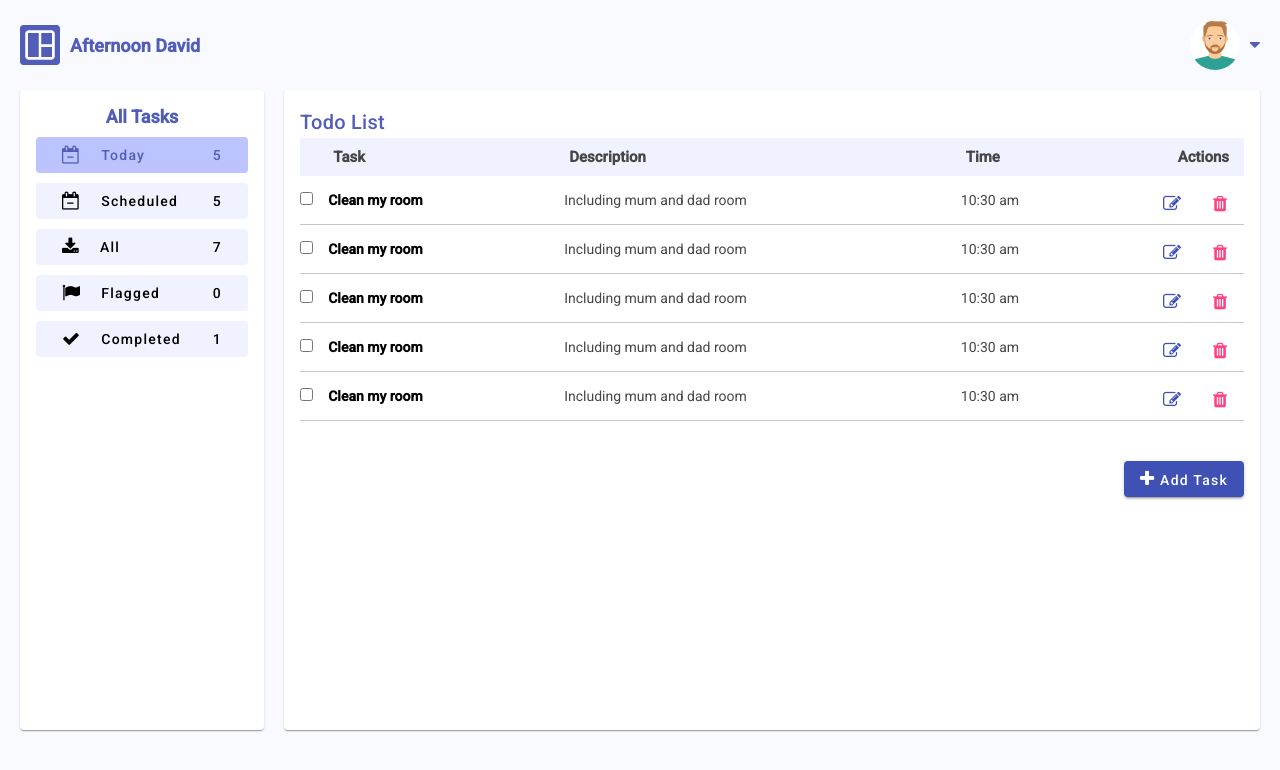
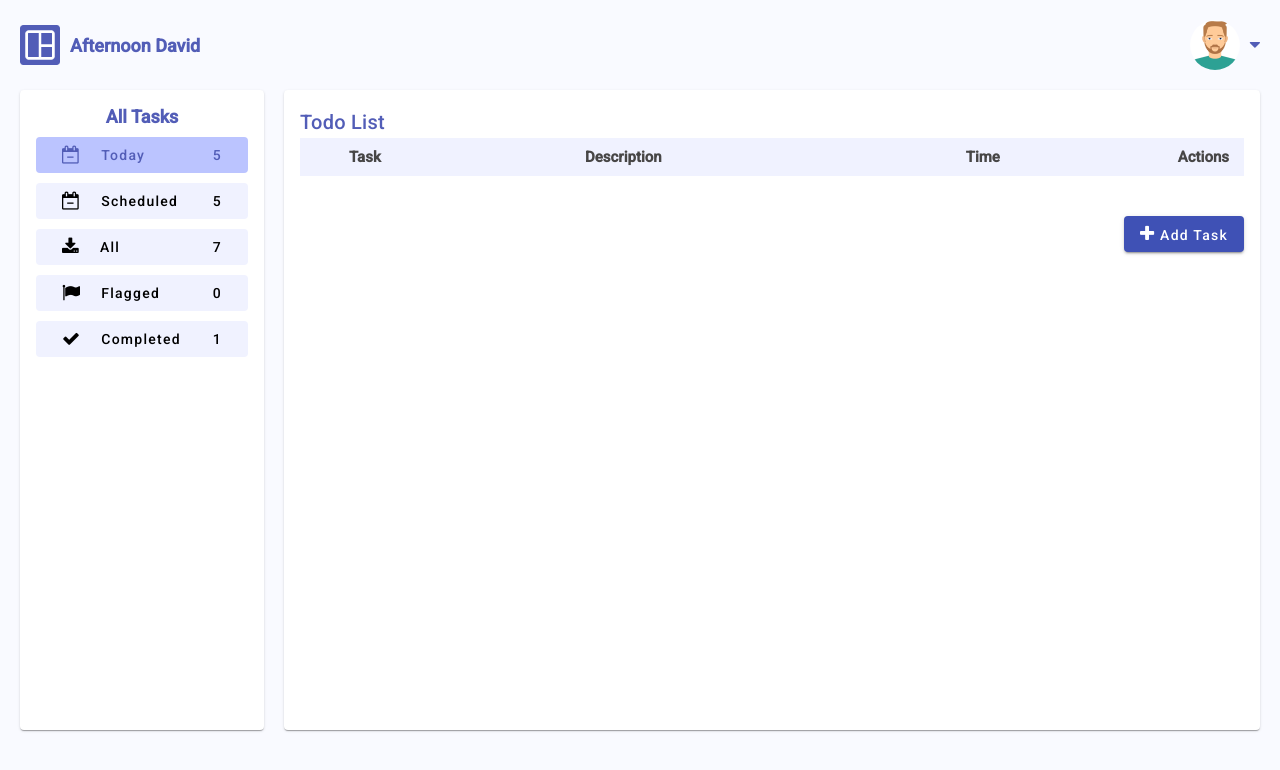
Before and after one commit to Onosgb/e-health-test, an Angular app: page / in a window 1280 px wide. Shown: the top 770 px of the page. Built offline with nearby package versions, Linux system fonts and the light colour scheme.

Commit message:
Update,List and delete todo: completed

```diff
--- a/src/app/app.component.html
+++ b/src/app/app.component.html
@@ -55,6 +55,10 @@
     </mat-card>
   </div>
   <div class="content">
-    <app-todo-list></app-todo-list>
+    <app-todo-list
+      (createEvent)="createTodo($event)"
+      [todos]="todos"
+      (deleteEvent)="deleteTodo($event)"
+    ></app-todo-list>
   </div>
 </div>
--- a/src/app/app.component.ts
+++ b/src/app/app.component.ts
@@ -1,4 +1,6 @@
-import { Component } from '@angular/core';
+import { Component, inject } from '@angular/core';
+import { Todo } from './models';
+import { MatSnackBar } from '@angular/material/snack-bar';
 
 @Component({
   selector: 'app-root',
@@ -6,6 +8,8 @@ import { Component } from '@angular/core';
   styleUrls: ['./app.component.scss'],
 })
 export class AppComponent {
+  matSnackBar = inject(MatSnackBar);
+  todos: Todo[] = [];
   title = 'e-health-todo-list';
 
   get getTimeOfDay(): string {
@@ -19,4 +23,27 @@ export class AppComponent {
       return 'Night';
     }
   }
+
+  createTodo(todo: Todo) {
+    if (todo) {
+      if (typeof todo.id === 'number') {
+        this.todos = this.todos.map((oldTodo) =>
+          oldTodo.id === todo.id ? todo : oldTodo
+        );
+        this.msg('Successfully updated!');
+      } else {
+        this.todos.push({ ...todo, id: this.todos.length });
+        this.msg('Successfully added!');
+      }
+    }
+  }
+
+  deleteTodo(id: number) {
+    this.todos = this.todos.filter((todo) => todo.id !== +id);
+    this.msg('Successfully removed!');
+  }
+
+  msg(msg: string) {
+    this.matSnackBar.open(msg, 'X', { duration: 3000 });
+  }
 }
--- a/src/app/components/todo-form/todo-form.component.ts
+++ b/src/app/components/todo-form/todo-form.component.ts
@@ -14,24 +14,35 @@ import { MAT_DIALOG_DATA, MatDialogRef } from '@angular/material/dialog';
   styleUrls: ['./todo-form.component.scss'],
 })
 export class TodoFormComponent {
-  todoForm = new FormGroup({
-    id: new FormControl(''),
-    task: new FormControl('', Validators.required),
-    description: new FormControl('', Validators.required),
-    time: new FormControl('', Validators.required),
-    priority: new FormControl(''),
-    isScheduled: new FormControl(false, Validators.required),
-    date: new FormControl(new Date()),
-  });
+  todoForm!: FormGroup;
 
   submitted = false;
   constructor(
     public dialogRef: MatDialogRef<TodoFormComponent>,
-    @Inject(MAT_DIALOG_DATA) public data: Todo
-  ) {}
+    @Inject(MAT_DIALOG_DATA) public data: Todo,
+    private fb: FormBuilder
+  ) {
+    this.createForm();
+
+    if (data) {
+      this.todoForm.patchValue(this.data);
+    }
+  }
 
   get f() {
     return this.todoForm.controls;
+  }
+
+  createForm() {
+    this.todoForm = this.fb.group({
+      id: new FormControl(''),
+      task: new FormControl('', Validators.required),
+      description: new FormControl('', Validators.required),
+      time: new FormControl('', Validators.required),
+      priority: new FormControl(''),
+      isScheduled: new FormControl(false, Validators.required),
+      date: new FormControl(new Date()),
+    });
   }
 
   onSubmit() {
--- a/src/app/components/todo-list/todo-list.component.html
+++ b/src/app/components/todo-list/todo-list.component.html
@@ -14,81 +14,23 @@
         </th>
       </thead>
       <tbody>
-        <tr>
+        <tr *ngFor="let todo of todos">
           <td><input type="checkbox" /></td>
-          <td><span class="task">Clean my room</span></td>
-          <td>Including mum and dad room</td>
-          <td>10:30 am</td>
+          <td>
+            <span class="task">{{ todo.task }}</span>
+          </td>
+          <td>{{ todo.description }}</td>
+          <td>{{ todo.time }} am</td>
           <td>
             <div class="actions">
-              <button mat-icon-button color="primary">
+              <button mat-icon-button color="primary" (click)="editTodo(todo)">
                 <i class="fa fa-pencil-square-o" aria-hidden="true"></i>
               </button>
-              <button mat-icon-button color="accent">
-                <i class="fa fa-trash" aria-hidden="true"></i>
-              </button>
-            </div>
-          </td>
-        </tr>
-        <tr>
-          <td><input type="checkbox" /></td>
-          <td><span class="task">Clean my room</span></td>
-          <td>Including mum and dad room</td>
-          <td>10:30 am</td>
-          <td>
-            <div class="actions">
-              <button mat-icon-button color="primary">
-                <i class="fa fa-pencil-square-o" aria-hidden="true"></i>
-              </button>
-              <button mat-icon-button color="accent">
-                <i class="fa fa-trash" aria-hidden="true"></i>
-              </button>
-            </div>
-          </td>
-        </tr>
-        <tr>
-          <td><input type="checkbox" /></td>
-          <td><span class="task">Clean my room</span></td>
-          <td>Including mum and dad room</td>
-          <td>10:30 am</td>
-          <td>
-            <div class="actions">
-              <button mat-icon-button color="primary">
-                <i class="fa fa-pencil-square-o" aria-hidden="true"></i>
-              </button>
-              <button mat-icon-button color="accent">
-                <i class="fa fa-trash" aria-hidden="true"></i>
-              </button>
-            </div>
-          </td>
-        </tr>
-        <tr>
-          <td><input type="checkbox" /></td>
-          <td><span class="task">Clean my room</span></td>
-          <td>Including mum and dad room</td>
-          <td>10:30 am</td>
-          <td>
-            <div class="actions">
-              <button mat-icon-button color="primary">
-                <i class="fa fa-pencil-square-o" aria-hidden="true"></i>
-              </button>
-              <button mat-icon-button color="accent">
-                <i class="fa fa-trash" aria-hidden="true"></i>
-              </button>
-            </div>
-          </td>
-        </tr>
-        <tr>
-          <td><input type="checkbox" /></td>
-          <td><span class="task">Clean my room</span></td>
-          <td>Including mum and dad room</td>
-          <td>10:30 am</td>
-          <td>
-            <div class="actions">
-              <button mat-icon-button color="primary">
-                <i class="fa fa-pencil-square-o" aria-hidden="true"></i>
-              </button>
-              <button mat-icon-button color="accent">
+              <button
+                mat-icon-button
+                color="accent"
+                (click)="deleteTodo(todo.id)"
+              >
                 <i class="fa fa-trash" aria-hidden="true"></i>
               </button>
             </div>
--- a/src/app/components/todo-list/todo-list.component.ts
+++ b/src/app/components/todo-list/todo-list.component.ts
@@ -1,6 +1,7 @@
-import { Component, inject } from '@angular/core';
+import { Component, EventEmitter, Input, Output, inject } from '@angular/core';
 import { MatDialog } from '@angular/material/dialog';
 import { TodoFormComponent } from '../todo-form/todo-form.component';
+import { Todo } from 'src/app/models';
 
 @Component({
   selector: 'app-todo-list',
@@ -9,6 +10,10 @@ import { TodoFormComponent } from '../todo-form/todo-form.component';
 })
 export class TodoListComponent {
   dailog = inject(MatDialog);
+  @Input({ required: true }) todos: Todo[] = [];
+  @Output()
+  createEvent = new EventEmitter<Todo>();
+  @Output() deleteEvent = new EventEmitter<number>();
 
   addTodo() {
     const dailog = this.dailog.open(TodoFormComponent, {
@@ -17,7 +22,27 @@ export class TodoListComponent {
     });
 
     dailog.afterClosed().subscribe((data) => {
-      console.log(data);
+      if (data) {
+        this.createEvent.emit(data);
+      }
+    });
+  }
+
+  deleteTodo(id: number) {
+    this.deleteEvent.emit(id);
+  }
+
+  editTodo(todo: Todo) {
+    const dailog = this.dailog.open(TodoFormComponent, {
+      minWidth: '30%',
+      height: 'auto',
+      data: todo,
+    });
+
+    dailog.afterClosed().subscribe((data) => {
+      if (data) {
+        this.createEvent.emit(data);
+      }
     });
   }
 }
```
Also changed, not shown: src/app/angular-material/angular-material.module.ts (+8 -1 lines).
